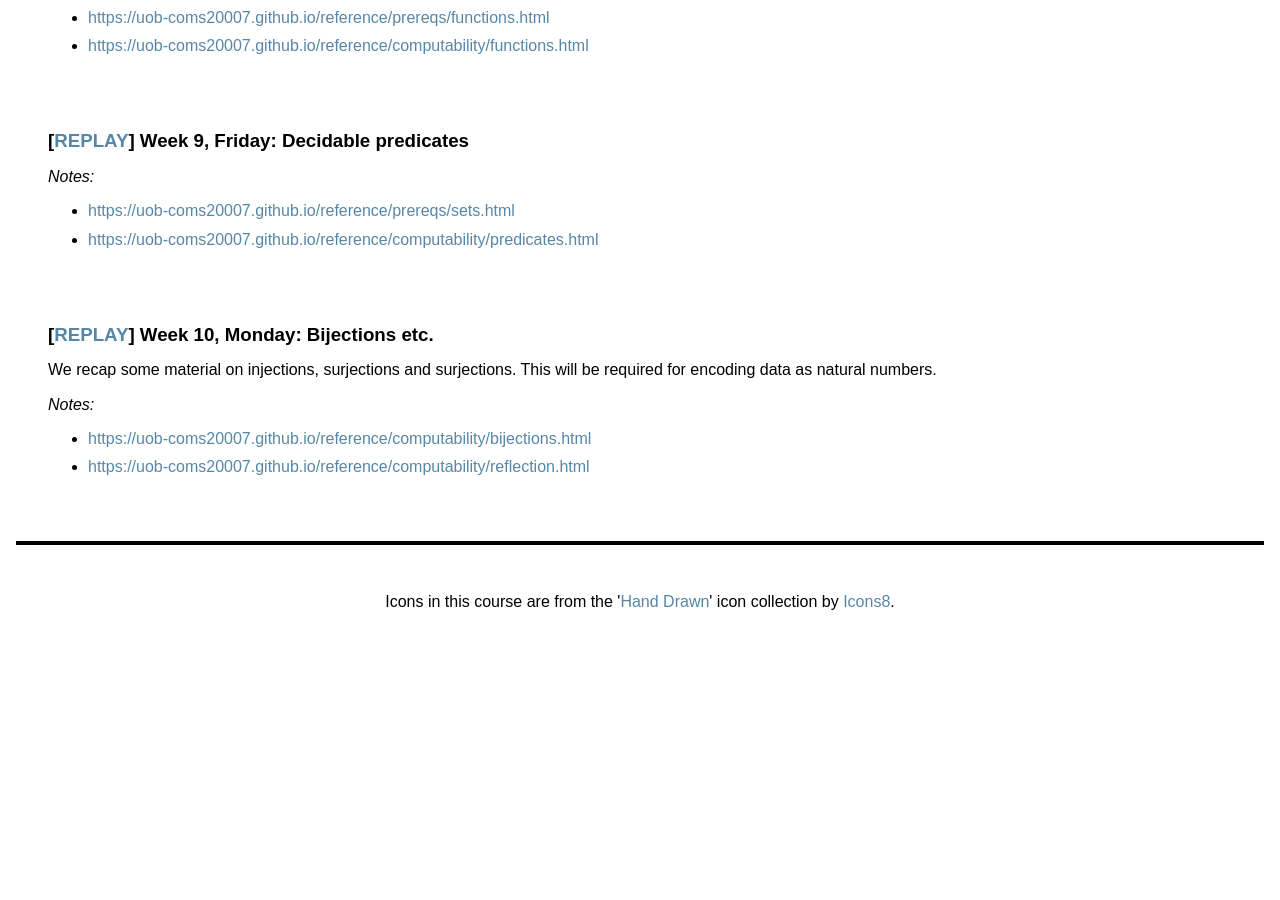
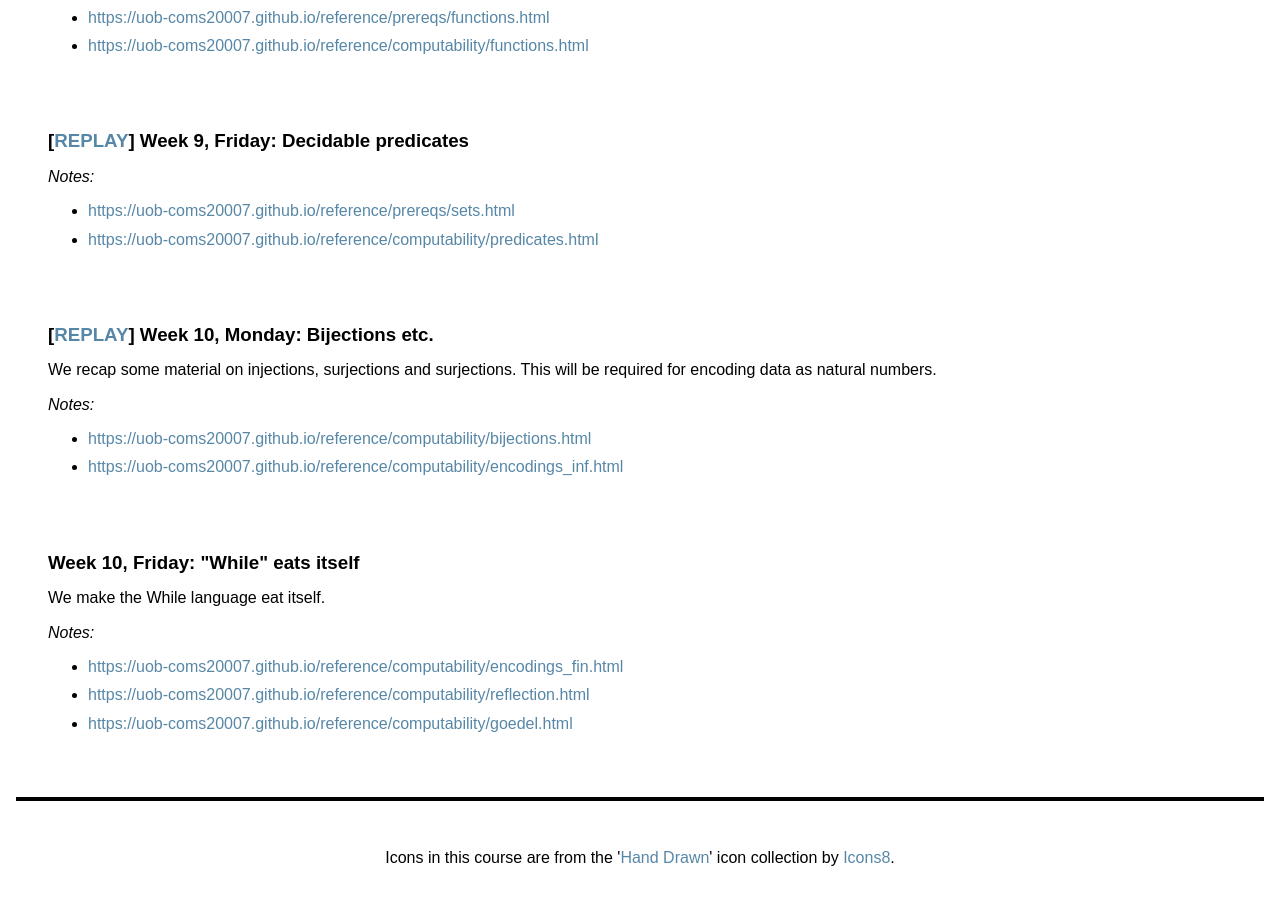
Before and after one commit to uob-coms20007/webpages, a Jekyll site: the page built from schedule.md, in a window 1280 px wide and 900 px high, scrolled down 4109 px. Built offline with Jekyll 4.4.1, drawn with Linux system fonts in a browser that asks for light colours; nearby versions of some CDN libraries; before the commit the page ends 4752 px from its top, so only the background shows below that.

Commit message:
adding Friday's lecture

```diff
--- a/_data/lectures.yml
+++ b/_data/lectures.yml
@@ -120,4 +120,11 @@
   replay: https://mediasite.bris.ac.uk/Mediasite/Play/4825ece46f144ed8a971d690f0ae59c11d
   notes:
     - https://uob-coms20007.github.io/reference/computability/bijections.html
+    - https://uob-coms20007.github.io/reference/computability/encodings_inf.html
+
+- title: '"While" eats itself'
+  description: We make the While language eat itself.
+  notes:
+    - https://uob-coms20007.github.io/reference/computability/encodings_fin.html
     - https://uob-coms20007.github.io/reference/computability/reflection.html
+    - https://uob-coms20007.github.io/reference/computability/goedel.html
```
